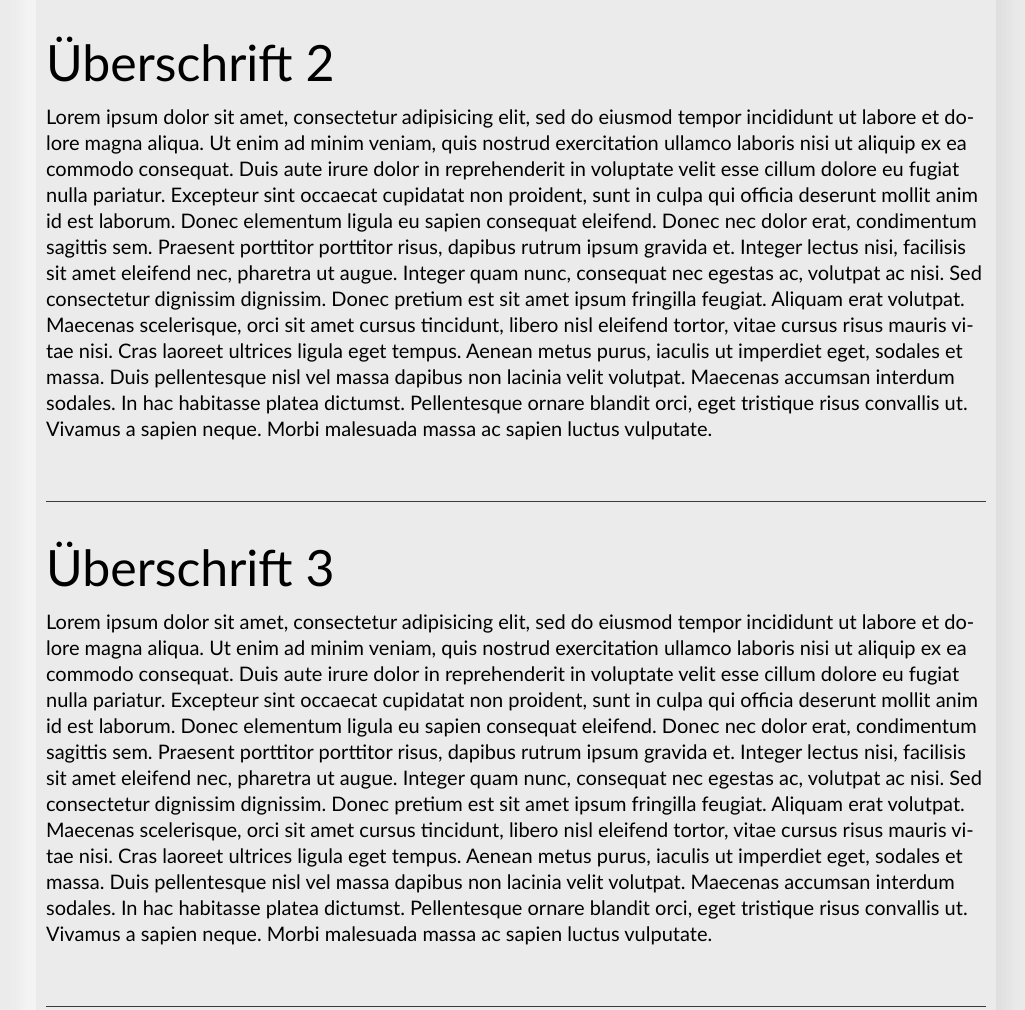
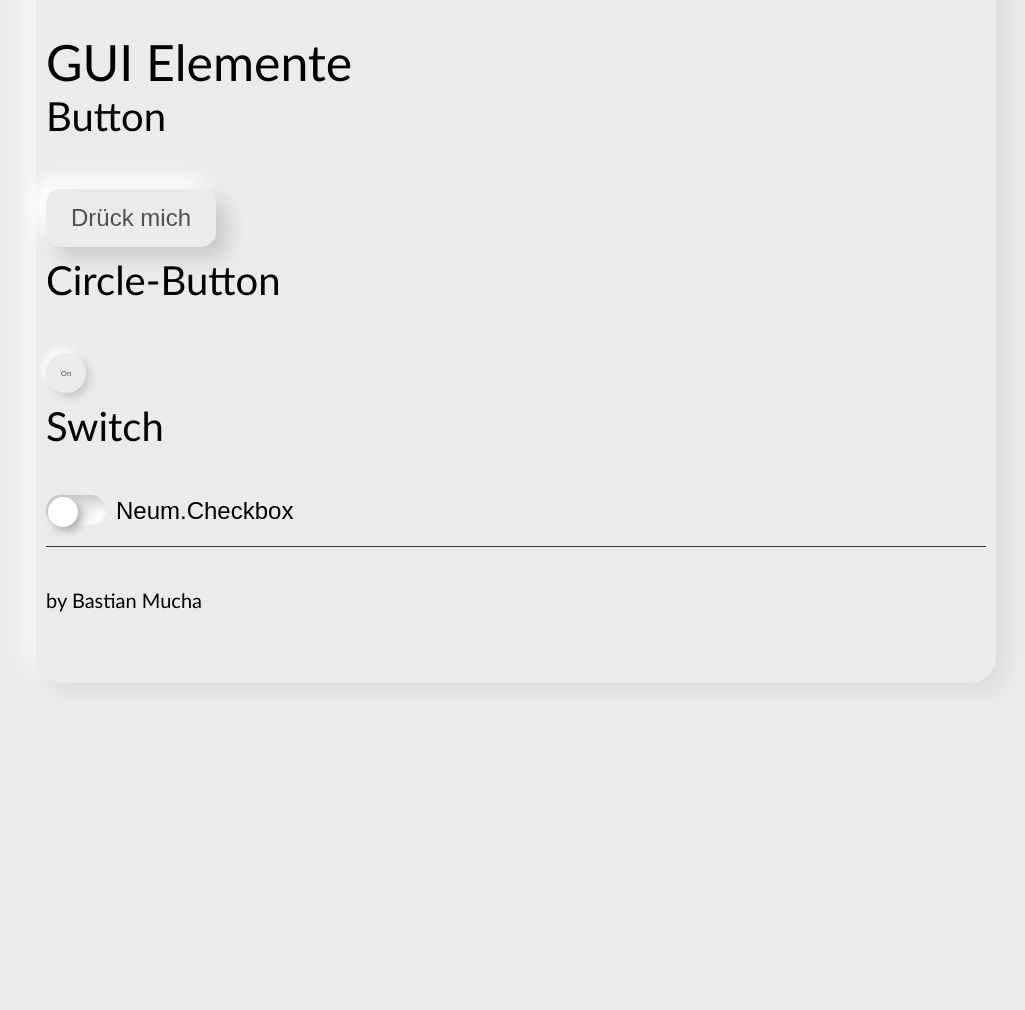
Before and after one commit to Bastian1407/bachelorarbeit-bastianmucha-WS-2021-2022, a plain HTML site: page index.html in a window 1280 px wide. Shown: the part 698-1708 px from the top of the page, without its empty margins (164-1189 px from the left). After the commit the page ends 1401 px from the top, so only its background shows below. Drawn offline with Linux system fonts and the light colour scheme.

Commit message:
Framework+erste Buttons

```diff
--- a/index.html
+++ b/index.html
@@ -5,6 +5,7 @@
     <meta name="viewport" content="width=device-width, initial-scale=1.0">
     <title>Neumorphismus</title>
     <link rel="stylesheet" href="https://cdn.jsdelivr.net/gh/Bastian1407/bachelorarbeit-bastianmucha-WS-2021-2022@main/reset/normalize.css">
+    <link rel="stylesheet" href="https://cdn.jsdelivr.net/gh/Bastian1407/bachelorarbeit-bastianmucha-WS-2021-2022@main/Frameworks/neumorphism.css">
     <link rel="stylesheet" href="style.css">
 </head>
 <body>
@@ -31,22 +32,22 @@
             </p>
         </section>
         <section>
-            <h2>Überschrift 2</h2>
-            <p>
-                Lorem ipsum dolor sit amet, consectetur adipisicing elit, sed do eiusmod tempor incididunt ut labore et dolore magna aliqua. Ut enim ad minim veniam, quis nostrud exercitation ullamco laboris nisi ut aliquip ex ea commodo consequat. Duis aute irure dolor in reprehenderit in voluptate velit esse cillum dolore eu fugiat nulla pariatur. Excepteur sint occaecat cupidatat non proident, sunt in culpa qui officia deserunt mollit anim id est laborum. Donec elementum ligula eu sapien consequat eleifend. Donec nec dolor erat, condimentum sagittis sem. Praesent porttitor porttitor risus, dapibus rutrum ipsum gravida et. Integer lectus nisi, facilisis sit amet eleifend nec, pharetra ut augue. Integer quam nunc, consequat nec egestas ac, volutpat ac nisi. Sed consectetur dignissim dignissim. Donec pretium est sit amet ipsum fringilla feugiat. Aliquam erat volutpat. Maecenas scelerisque, orci sit amet cursus tincidunt, libero nisl eleifend tortor, vitae cursus risus mauris vitae nisi. Cras laoreet ultrices ligula eget tempus. Aenean metus purus, iaculis ut imperdiet eget, sodales et massa. Duis pellentesque nisl vel massa dapibus non lacinia velit volutpat. Maecenas accumsan interdum sodales. In hac habitasse platea dictumst. Pellentesque ornare blandit orci, eget tristique risus convallis ut. Vivamus a sapien neque. Morbi malesuada massa ac sapien luctus vulputate.
-            </p>
-        </section>
-        <section>
-            <h2>Überschrift 3</h2>
-            <p>
-                Lorem ipsum dolor sit amet, consectetur adipisicing elit, sed do eiusmod tempor incididunt ut labore et dolore magna aliqua. Ut enim ad minim veniam, quis nostrud exercitation ullamco laboris nisi ut aliquip ex ea commodo consequat. Duis aute irure dolor in reprehenderit in voluptate velit esse cillum dolore eu fugiat nulla pariatur. Excepteur sint occaecat cupidatat non proident, sunt in culpa qui officia deserunt mollit anim id est laborum. Donec elementum ligula eu sapien consequat eleifend. Donec nec dolor erat, condimentum sagittis sem. Praesent porttitor porttitor risus, dapibus rutrum ipsum gravida et. Integer lectus nisi, facilisis sit amet eleifend nec, pharetra ut augue. Integer quam nunc, consequat nec egestas ac, volutpat ac nisi. Sed consectetur dignissim dignissim. Donec pretium est sit amet ipsum fringilla feugiat. Aliquam erat volutpat. Maecenas scelerisque, orci sit amet cursus tincidunt, libero nisl eleifend tortor, vitae cursus risus mauris vitae nisi. Cras laoreet ultrices ligula eget tempus. Aenean metus purus, iaculis ut imperdiet eget, sodales et massa. Duis pellentesque nisl vel massa dapibus non lacinia velit volutpat. Maecenas accumsan interdum sodales. In hac habitasse platea dictumst. Pellentesque ornare blandit orci, eget tristique risus convallis ut. Vivamus a sapien neque. Morbi malesuada massa ac sapien luctus vulputate.
-            </p>
-        </section>
-        <section>
-            <h2>Überschrift 4</h2>
-            <p>
-                Lorem ipsum dolor sit amet, consectetur adipisicing elit, sed do eiusmod tempor incididunt ut labore et dolore magna aliqua. Ut enim ad minim veniam, quis nostrud exercitation ullamco laboris nisi ut aliquip ex ea commodo consequat. Duis aute irure dolor in reprehenderit in voluptate velit esse cillum dolore eu fugiat nulla pariatur. Excepteur sint occaecat cupidatat non proident, sunt in culpa qui officia deserunt mollit anim id est laborum. Donec elementum ligula eu sapien consequat eleifend. Donec nec dolor erat, condimentum sagittis sem. Praesent porttitor porttitor risus, dapibus rutrum ipsum gravida et. Integer lectus nisi, facilisis sit amet eleifend nec, pharetra ut augue. Integer quam nunc, consequat nec egestas ac, volutpat ac nisi. Sed consectetur dignissim dignissim. Donec pretium est sit amet ipsum fringilla feugiat. Aliquam erat volutpat. Maecenas scelerisque, orci sit amet cursus tincidunt, libero nisl eleifend tortor, vitae cursus risus mauris vitae nisi. Cras laoreet ultrices ligula eget tempus. Aenean metus purus, iaculis ut imperdiet eget, sodales et massa. Duis pellentesque nisl vel massa dapibus non lacinia velit volutpat. Maecenas accumsan interdum sodales. In hac habitasse platea dictumst. Pellentesque ornare blandit orci, eget tristique risus convallis ut. Vivamus a sapien neque. Morbi malesuada massa ac sapien luctus vulputate.
-            </p>
+            <h2>GUI Elemente</h2>
+            <h3>Button</h3>
+            <div>
+                <p></p>
+                <button class="button_neum">Drück mich</button>
+            </div>
+            <h3>Circle-Button</h3>
+            <div>
+                <p></p>
+                <button class="button_rund">On</button>
+            </div>
+            <h3>Switch</h3>
+            <div>
+                <p></p>
+                <input id="confirm" type="checkbox" /><label for="confirm">Neum.Checkbox</label>
+            </div>
         </section>
     </div>
 
```
